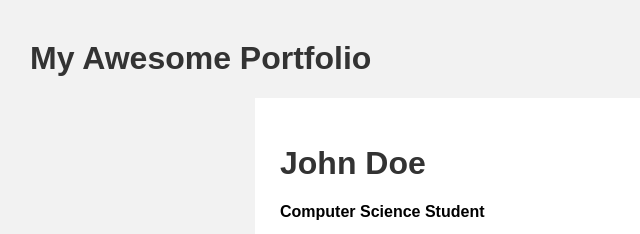
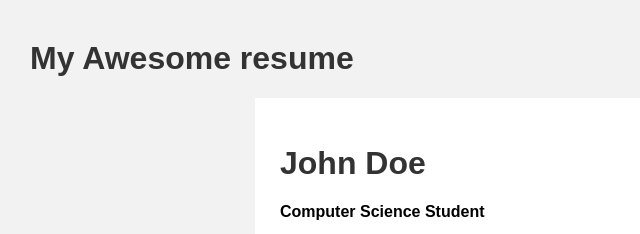
Before and after one commit to wakeupn1cky/student_demo, a plain HTML site: page index.html in a window 1280 px wide. Shown: the top 234 px of the page, 10-650 px from the left. Drawn offline with Linux system fonts and the light colour scheme.

Commit message:
Update index.html

```diff
--- a/index.html
+++ b/index.html
@@ -2,7 +2,7 @@
 <!DOCTYPE html>
 <html>
 <head>
-    <h1>My Awesome Portfolio</h1>
+    <h1>My Awesome resume</h1>
 </head>
 <style> body { font-family: Arial; margin: 40px; background-color: #f2f2f2; } .container { background-color: white; padding: 25px; max-width: 700px; margin: auto; } h1 { color: #333; } h2 { color: #555; } a { color: blue; } </style>
 <body>
```
